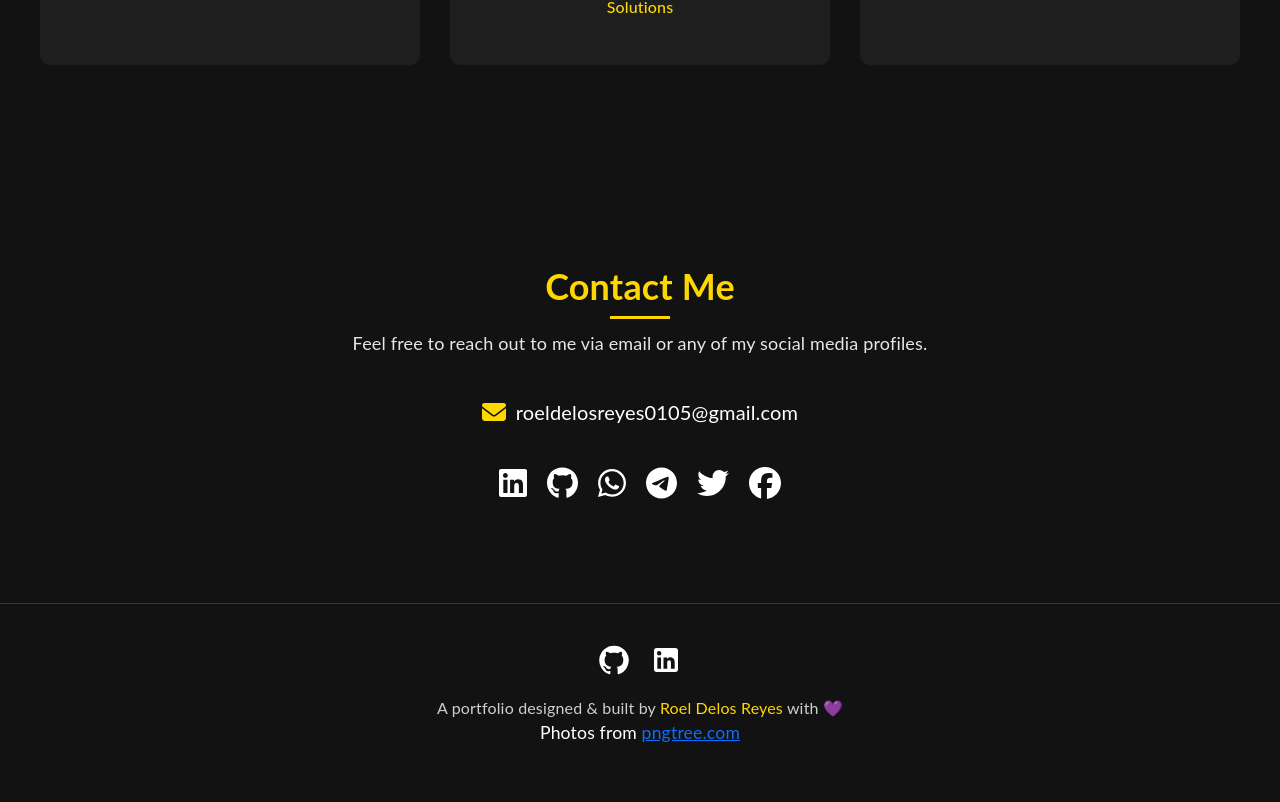
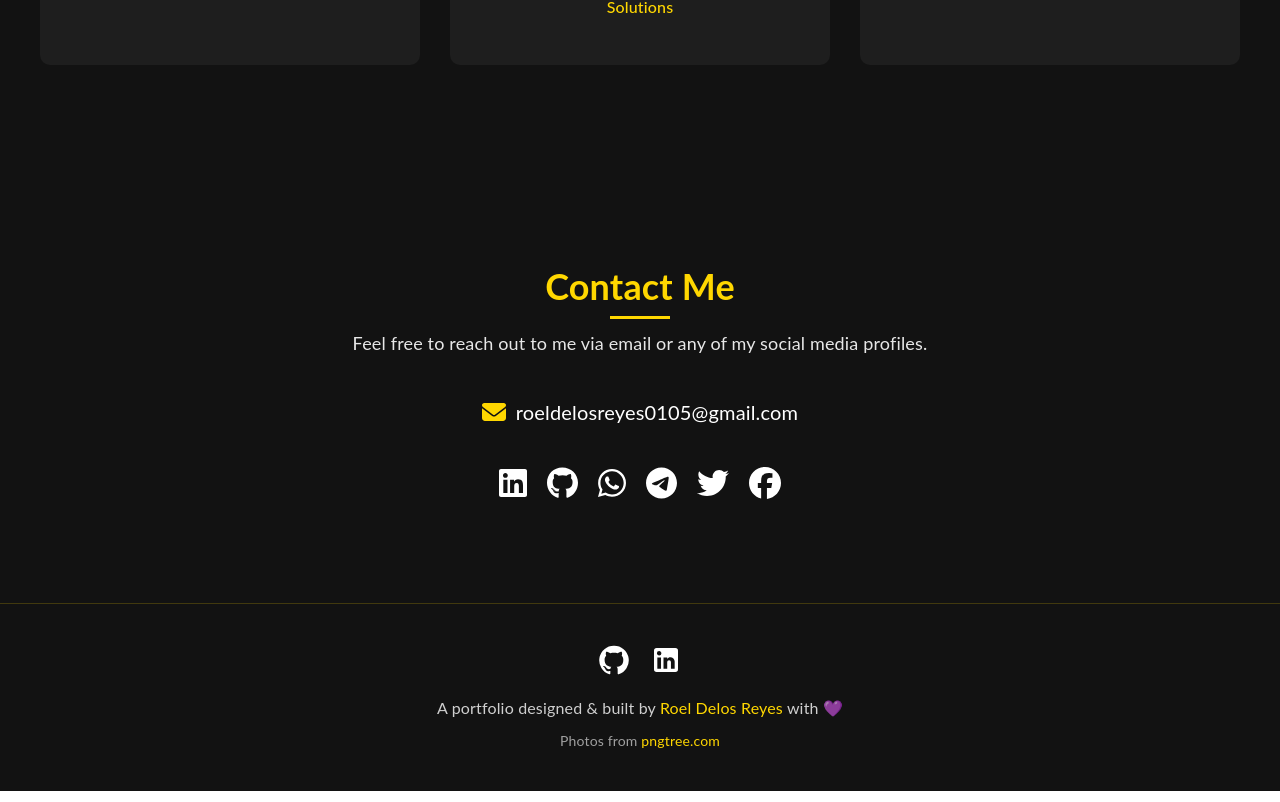
Before and after one commit to leorxdxd/Roelsportfolio, a React (Create React App) app: page / in a window 1280 px wide. Shown: the part 7525-8327 px from the top of the page. Built offline with nearby package versions, Linux system fonts and the light colour scheme.

Commit message:
Update Footer.scss

```diff
--- a/src/assets/styles/Footer.scss
+++ b/src/assets/styles/Footer.scss
@@ -57,6 +57,24 @@ $transition: all 0.3s ease;
       }
     }
   }
+
+  // Footer Credit (for pngtree.com attribution)
+  .footer-credit {
+    font-size: 14px;
+    color: rgba($white, 0.6);
+    margin: 10px 0 0;
+
+    .footer-link {
+      color: $gold;
+      text-decoration: none;
+      transition: $transition;
+
+      &:hover {
+        color: $dark-gold;
+        text-decoration: underline;
+      }
+    }
+  }
 }
 
 // Responsive Design
@@ -73,5 +91,9 @@ $transition: all 0.3s ease;
     .footer-text {
       font-size: 14px;
     }
+
+    .footer-credit {
+      font-size: 12px;
+    }
   }
 }
```
